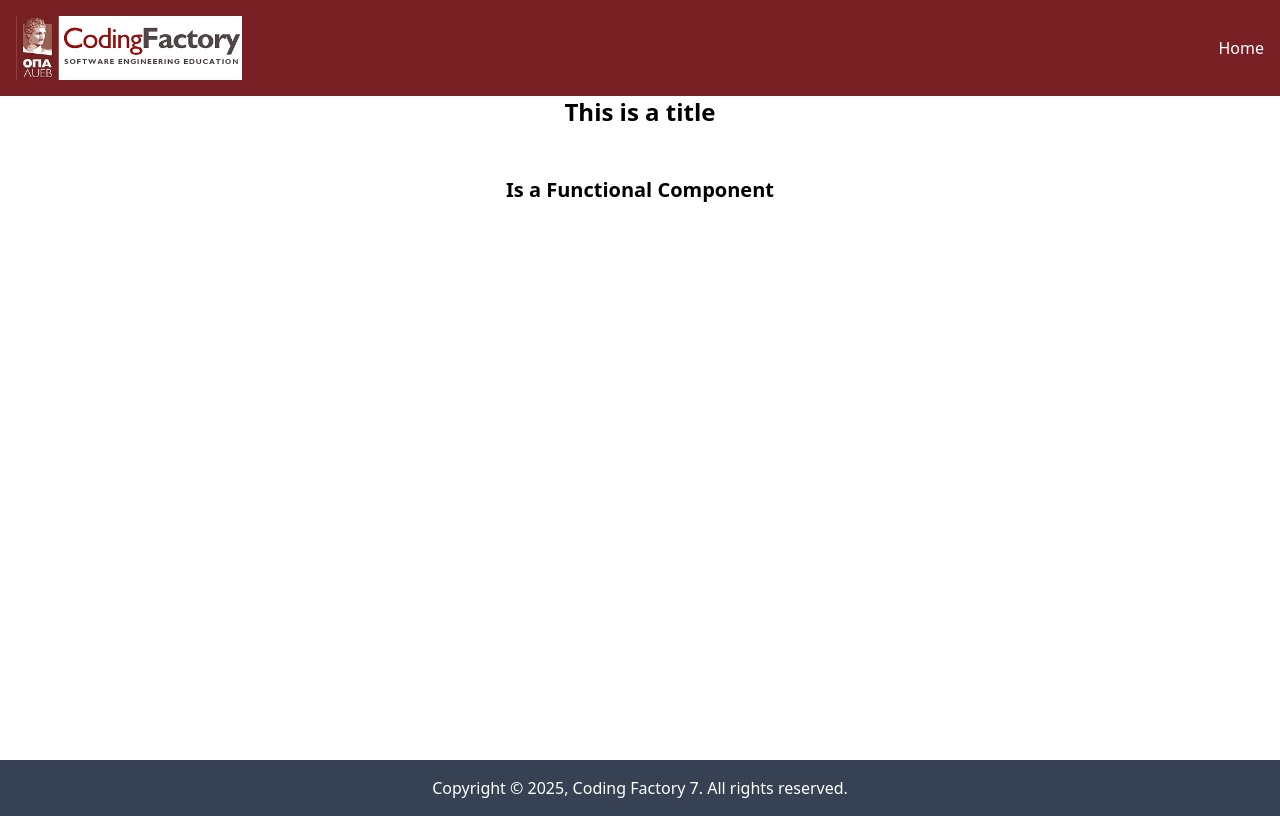
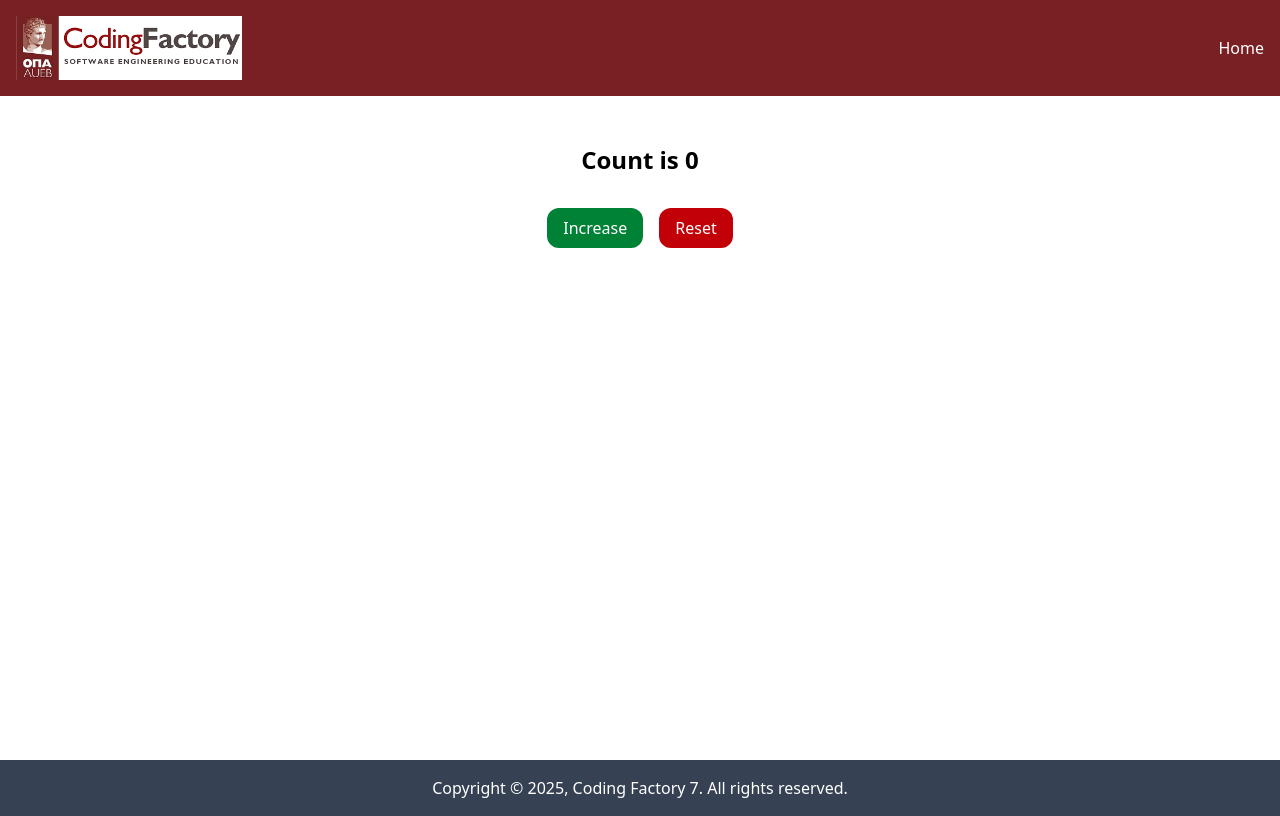
Before and after one commit to STzelas/cf7-react-intro, a React (Vite) app: page / in a window 1280 px wide. Built offline with nearby package versions, Linux system fonts and the light colour scheme.

Commit message:
feat: most commented out and functional component with state added

```diff
--- a/src/App.tsx
+++ b/src/App.tsx
@@ -4,14 +4,18 @@
 // import ArrowFunctionalComponentWithProps from "./components/ArrowFunctionalComponentWithProps.tsx";
 // import ArrowFunctionalComponentWithPropsType from "./components/ArrowFunctionalComponentWithPropsType.tsx";
 // import CodingFactoryLogo from "./components/CodingFactoryLogo.tsx";
+import Layout from "./components/Layout.tsx";
+import FunctionalComponentWithState from "./components/FunctionalComponentWithState.tsx";
+// import ClassComponentWithState from "./components/ClassComponentWithState.tsx";
 
-import Layout from "./components/Layout.tsx";
-import FunctionalComponent from "./components/FunctionalComponent.tsx";
 
 function App() {
 
   return (
     <>
+      <Layout>
+        <FunctionalComponentWithState/>
+        {/*<ClassComponentWithState/>*/}
         {/*<ClassComponent/>*/}
         {/*<FunctionalComponent/>*/}
         {/*<ArrowFunctionalComponent/>*/}
@@ -20,9 +24,6 @@ function App() {
         {/*    title={"Is an Arrow Functional Component with Props"}*/}
         {/*    description={"this is a description"}/>*/}
         {/*<CodingFactoryLogo/>*/}
-      <Layout>
-        <h1 className={"text-center text-2xl font-bold"}>This is a title</h1>
-        <FunctionalComponent/>
       </Layout>
     </>
   )
```
